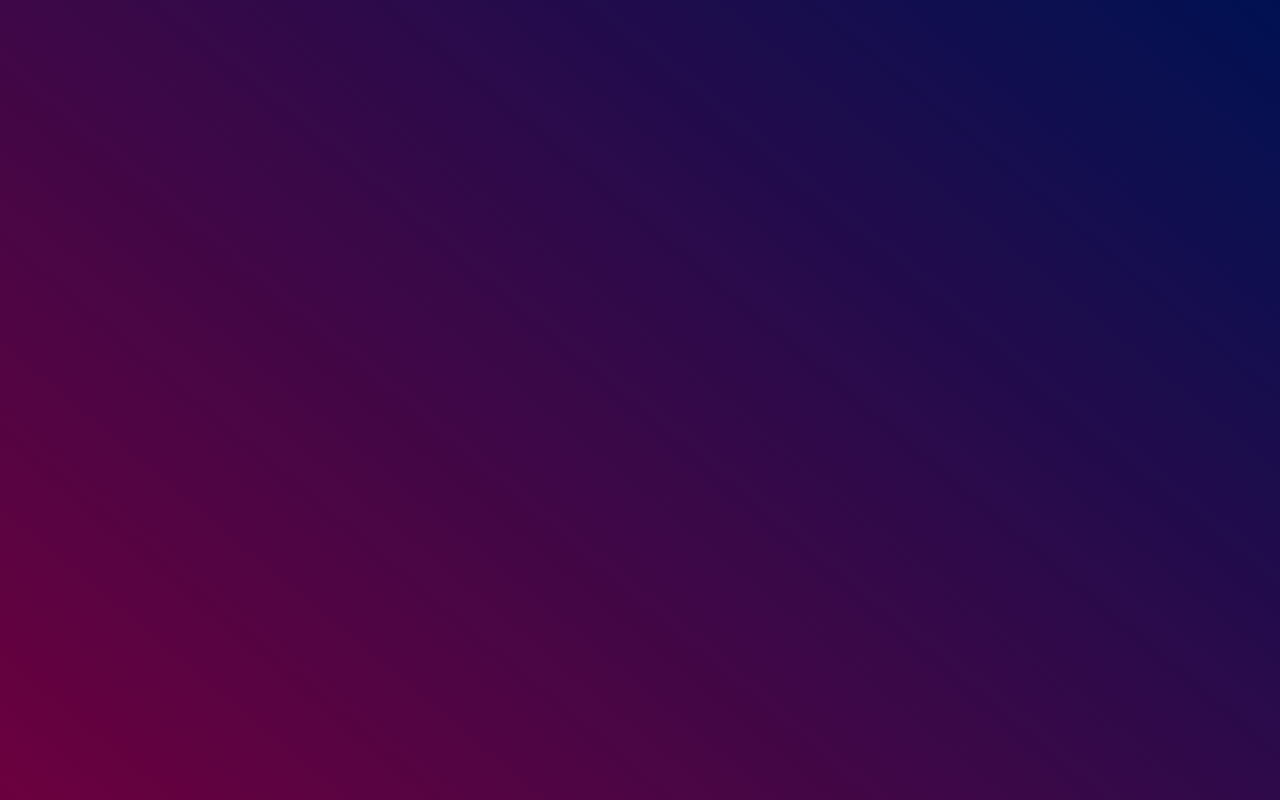
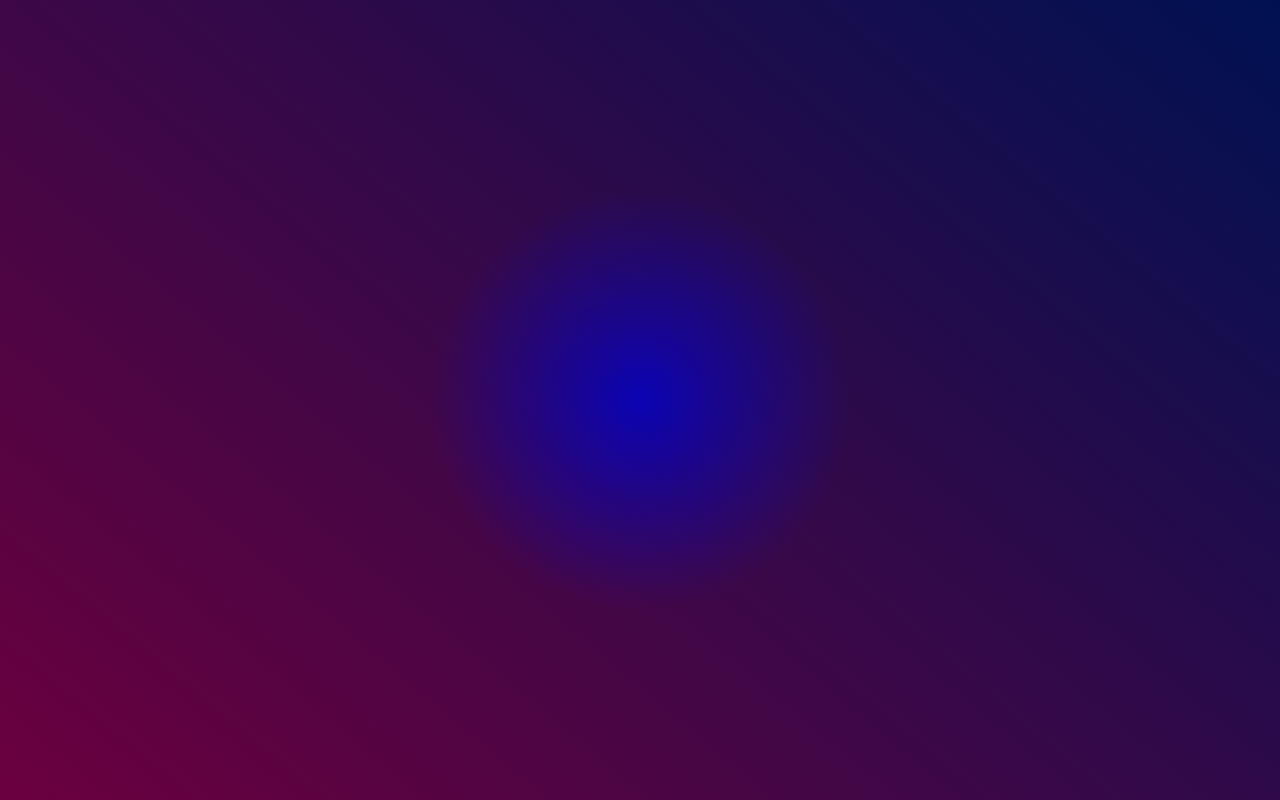
Before and after one commit to AliMousa27/website, a Vue app: page / in a window 1280 px wide. Built offline with nearby package versions, Linux system fonts and the light colour scheme.

Commit message:
added first circle

```diff
--- a/src/App.vue
+++ b/src/App.vue
@@ -13,12 +13,4 @@ export default {
 };
 </script>
 
-<style>
-html,
-body {
-  margin: 0;
-  padding: 0;
-  width: 100%;
-  height: 100%;
-}
-</style>
+<style></style>
--- a/src/components/bubbles.vue
+++ b/src/components/bubbles.vue
@@ -1,5 +1,11 @@
 <template>
-  <div class="background"></div>
+  <div class="background">
+    <div class="circle1"></div>
+    <div class="circle2"></div>
+    <div class="circle3"></div>
+    <div class="circle4"></div>
+    <div class="circle5"></div>
+  </div>
 </template>
 
 <script>
@@ -17,5 +23,25 @@ export default {
   position: absolute;
   width: 100%;
   height: 100%;
+  left: 0;
+  top: 0;
+}
+
+.circle1 {
+  width: 80%;
+  height: 80%;
+
+  background: radial-gradient(
+      circle at center,
+      rgba(0, 22, 222, 0.8) 0%,
+      rgba(0, 33, 5, 0) 35%
+    )
+    no-repeat;
+  mix-blend-mode: hard-light;
+  position: absolute;
+  opacity: 1;
+  top: calc(50% - 80% / 2);
+  left: calc(50% - 80% / 2);
+  transform-origin: center center;
 }
 </style>
```
